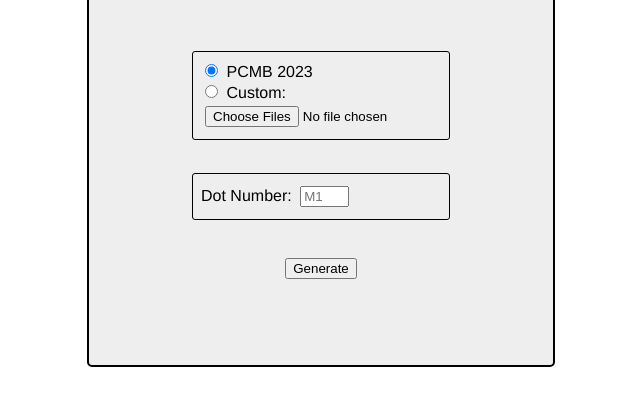
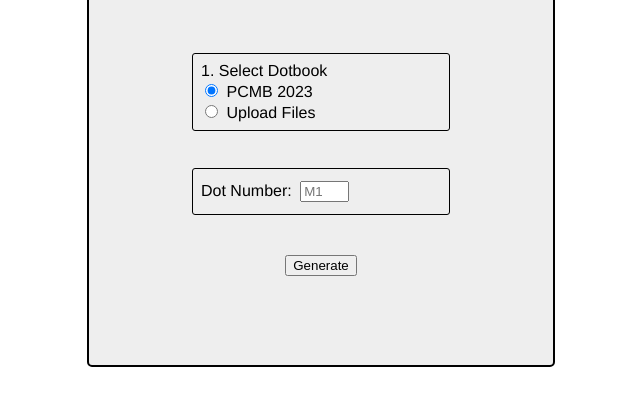
Before and after one commit to MageFlight/dotbookGenerator, a website built with webpack: page dist/index.html in a window 1280 px wide. Shown: the part 267-672 px from the top of the page, without its empty margins (319-959 px from the left). Built offline with nearby package versions, Linux system fonts and the light colour scheme.

Commit message:
Change file upload input

```diff
--- a/dist/index.html
+++ b/dist/index.html
@@ -31,7 +31,7 @@
 
             section {
                 height: 50vh;
-                aspect-ratio: 1;
+                width: 50vh;
                 padding: 2em;
                 position: absolute;
                 top: 50%;
@@ -63,6 +63,14 @@
 
             input {
                 margin: 0.3em
+            }
+
+            .customFileUpload {
+                cursor: pointer;
+            }
+
+            input[type="file"] {
+                display: none;
             }
 
             .loaderBox > h2 {
@@ -114,6 +122,7 @@
             <h1>Dotbook Generator</h1>
             <form id="generatorForm" onsubmit="return false;">
                 <div class="formStep">
+                    1. Select Dotbook
                     <div>
                         <input name="dotsheetSelector" type="radio" id="dotsheet-pcmb2023" value="pcmb2023" checked />
                         <label for="dotsheet-pcmb2023">PCMB 2023</label>
@@ -121,8 +130,10 @@
 
                     <div>
                         <input name="dotsheetSelector" type="radio" id="dotsheet-custom" value="custom"/>
-                        <label for="dotsheet-custom">Custom:</label>
-                        <input type="file" id="fileInput" accept=".pdf" multiple/>
+                        <label class="customFileUpload">
+                            Upload Files
+                            <input type="file" id="fileInput" accept=".pdf" multiple/>
+                        </label>
                     </div>
                 </div>
 
```
